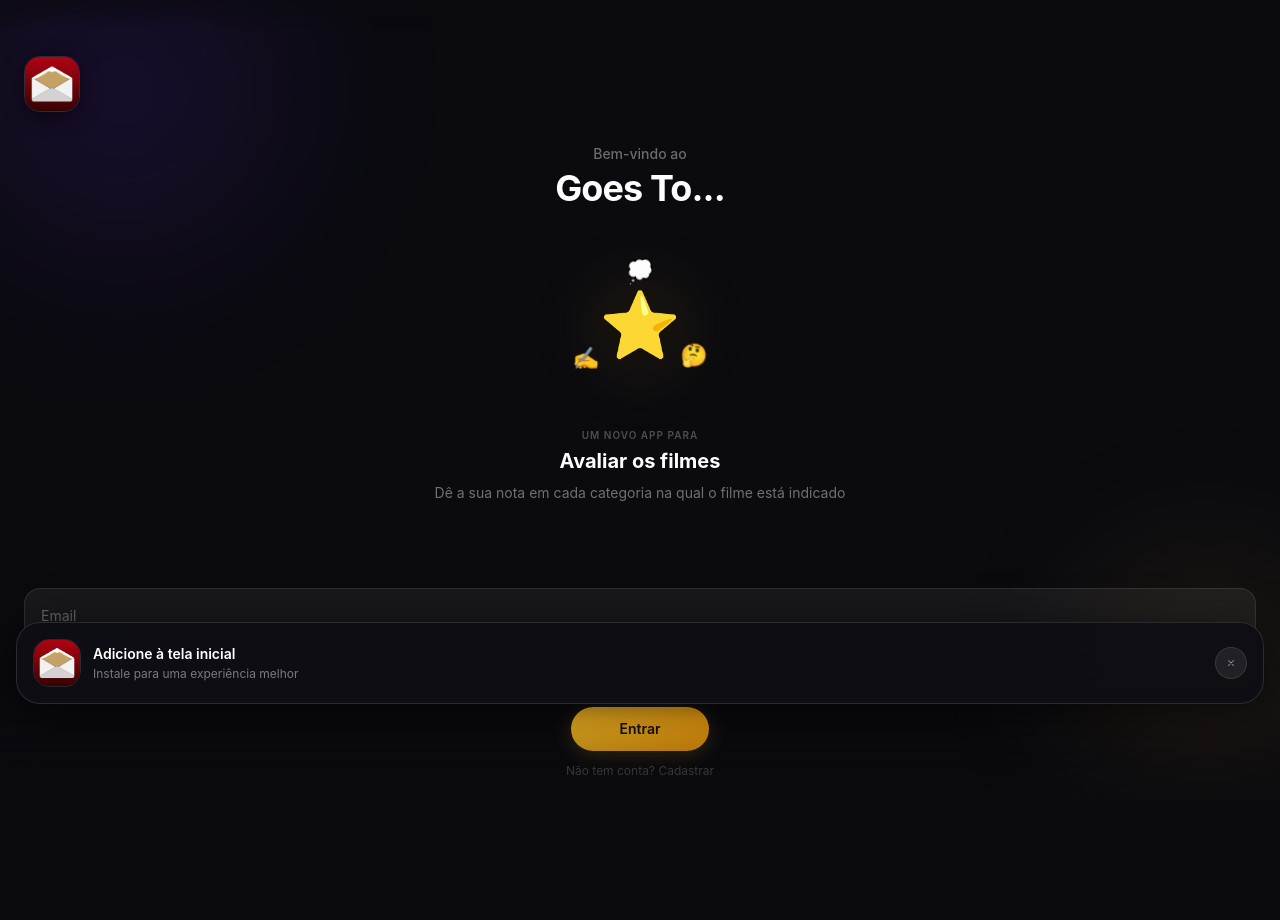
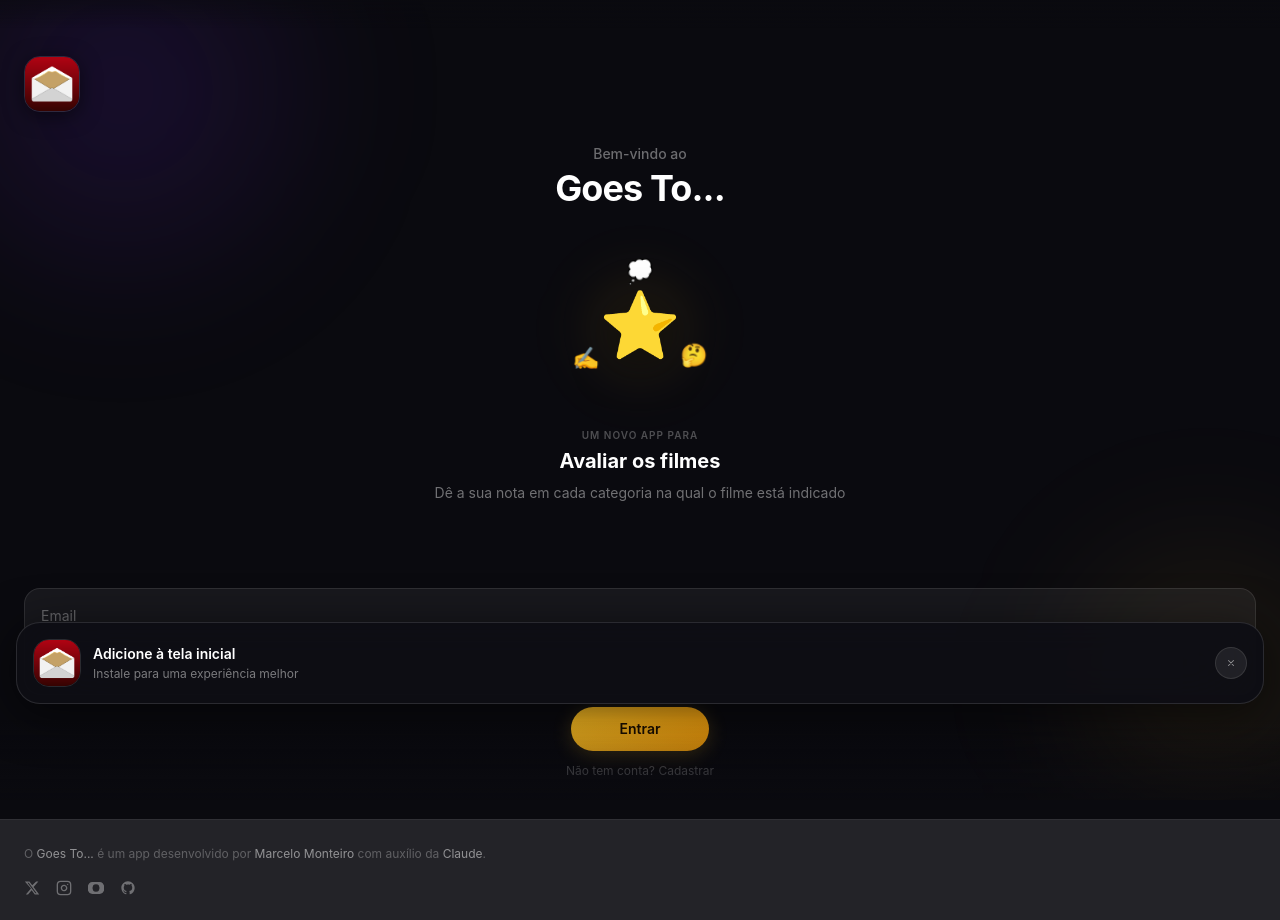
Before and after one commit to mrclmonteiro/goes-to, a Next.js app: page / in a window 1280 px wide. Before the commit the page ends 800 px from the top, so only its background shows below. Built offline with nearby package versions, Linux system fonts and the light colour scheme.

Commit message:
fix: remove #app-scroll wrapper, volta ao scroll natural do body

```diff
--- a/app/globals.css
+++ b/app/globals.css
@@ -44,33 +44,14 @@
 /* ── Base ───────────────────────────────────────────────────────────── */
 * { box-sizing: border-box; }
 
-/* html só define a cor de fundo — ela se propaga para o canvas do browser
-   e pinta atrás das safe-areas (home indicator / status bar) em qualquer dispositivo */
-html {
-  background-color: var(--bg);
-}
-
-/* position:fixed + inset:0 ancora o body nos edges físicos da tela.
-   Com viewport-fit:cover, isso inclui as safe-areas de iOS e Android.
-   É mais confiável que height:100dvh, que pode não incluir a barra de gestos. */
-body {
-  position: fixed;
-  inset: 0;
-  overflow: hidden;
+/* Scroll acontece no body normalmente — sem wrapper artificial.
+   overscroll-behavior:none impede o bounce do browser sem restringir a altura. */
+html, body {
   background-color: var(--bg);
   color: var(--fg);
   font-family: -apple-system, BlinkMacSystemFont, var(--font-inter), sans-serif;
   -webkit-font-smoothing: antialiased;
-}
-
-/* Container de scroll real — ocupa todo o body */
-#app-scroll {
-  position: absolute;
-  inset: 0;
-  overflow-y: scroll;
-  /* rubber-band nas bordas sem propagar ao browser */
-  overscroll-behavior-y: contain;
-  /* scroll suave para scrollIntoView / links âncora */
+  overscroll-behavior: none;
   scroll-behavior: smooth;
 }
 
--- a/app/layout.tsx
+++ b/app/layout.tsx
@@ -37,15 +37,7 @@ export default function RootLayout({ children }: { children: React.ReactNode })
   return (
     <html lang="pt-BR" className={inter.variable}>
       <body>
-        {/* Camada de background fixo — cobre toda a tela física incluindo
-            safe-areas no iOS e barra de navegação no Android */}
-        <div aria-hidden style={{
-          position: 'fixed', inset: 0, zIndex: -1,
-          backgroundColor: '#0a0a0f',
-        }} />
-        <div id="app-scroll">
-          {children}
-        </div>
+        {children}
         {/* gradiente topo — cobre status bar / relógio */}
         <div style={{
           position: 'fixed', top: 0, left: 0, right: 0, zIndex: 40,
```
